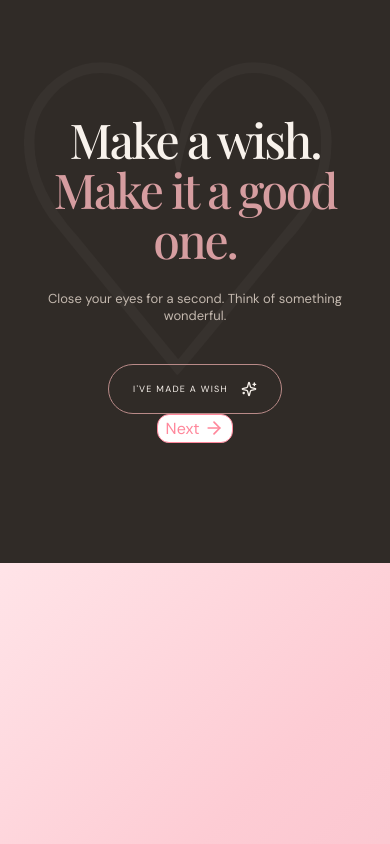
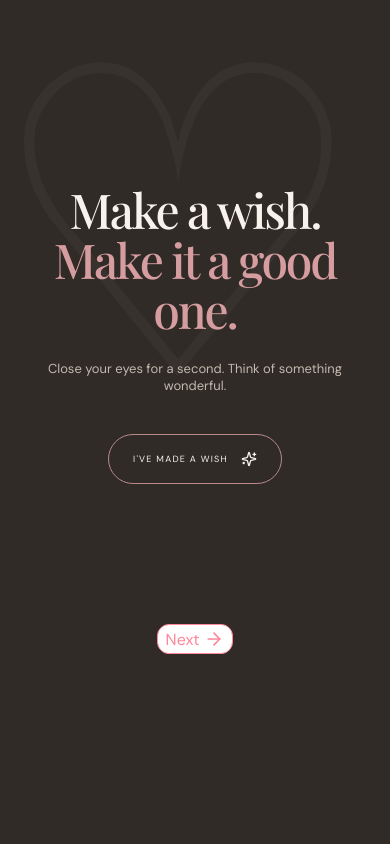
Before and after one commit to imPradhyumn/birthday-wisher, a React (Vite) app: page /wish-maker in a window 390 px wide. Built offline with nearby package versions, Linux system fonts and the light colour scheme; a web font is replaced by a local one.

Commit message:
height fix

```diff
--- a/src/styles.css
+++ b/src/styles.css
@@ -963,9 +963,6 @@ footer {
   .letter-card {
     padding: 28px 22px;
   }
-  .finale {
-    min-height: 520px;
-  }
   footer {
     flex-direction: column;
     align-items: center;
```
